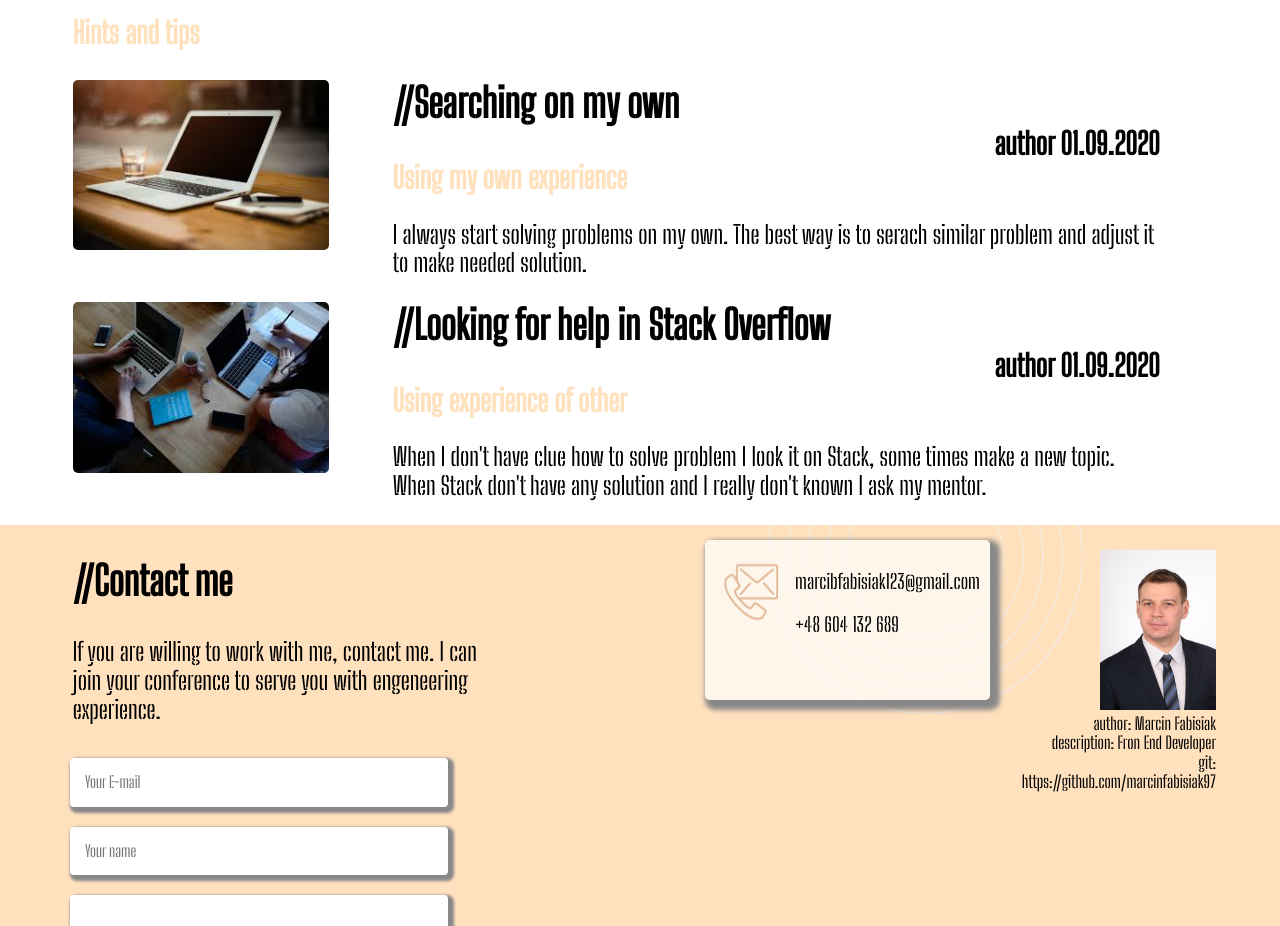
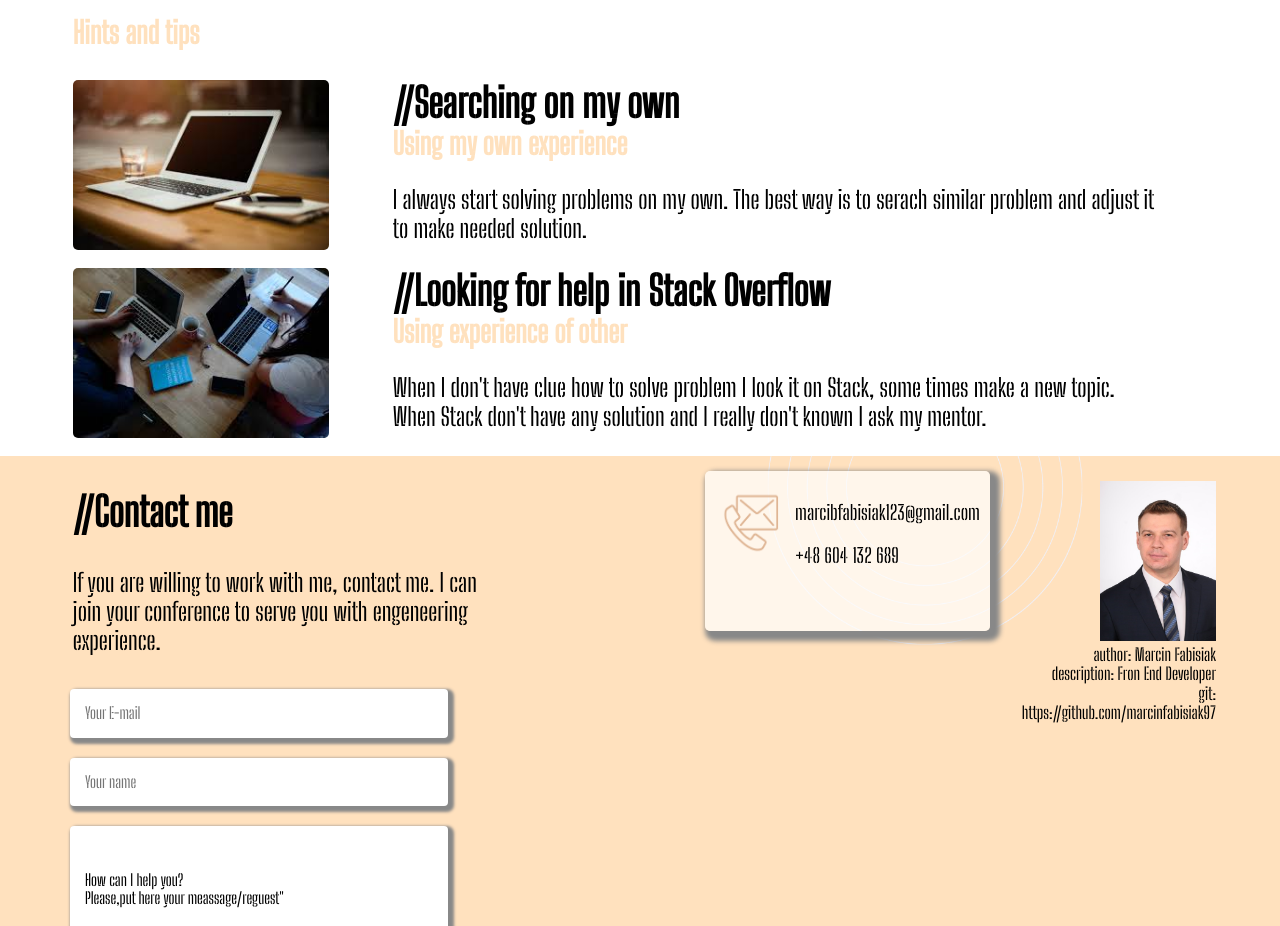
Before and after one commit to marcinfabisiak97/project1PortfolioReact, a React (Create React App) app: page / in a window 1280 px wide. Shown: the part 2340-3266 px from the top of the page. Built offline with nearby package versions, Linux system fonts and the light colour scheme.

Commit message:
correction

```diff
--- a/src/components/main-wrapper_blog/index.js
+++ b/src/components/main-wrapper_blog/index.js
@@ -14,7 +14,6 @@ const Mainwrapperblog = ({ aboutref, skillref, myworkref, blogref, contactref })
                     </div>
                     <div className="main-wrapper_blogtitle01desc">
                         <h2>//Searching on my own</h2>
-                        <h4>author 01.09.2020</h4>
                         <h3>Using my own experience</h3>
                         <p>I always start solving problems on my own.
                             The best way is to serach similar problem
@@ -27,7 +26,6 @@ const Mainwrapperblog = ({ aboutref, skillref, myworkref, blogref, contactref })
                     </div>
                     <div className="main-wrapper_blogtitle01desc">
                         <h2>//Looking for help in Stack Overflow</h2>
-                        <h4>author 01.09.2020</h4>
                         <h3>Using experience of other</h3>
                         <p>When I don't have clue how to solve problem I look it on Stack, some times make a new topic.
                             When Stack don't have any solution and I really don't known I ask my mentor.
```
